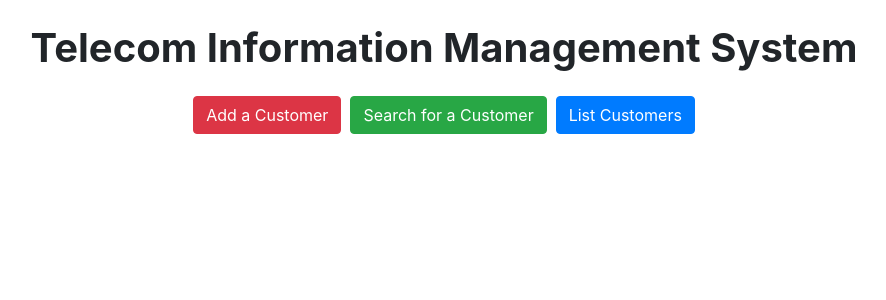
After one commit to codesterlife/telecom-information-management-project, a Django app: page / in a window 1280 px wide. The commit adds this page. Shown: the top 300 px of the page, without its empty margins (196-1082 px from the left). Run offline with Django 5.2, Linux system fonts and the light colour scheme; some libraries are stand-ins or nearby versions.

Commit message:
Made some updates.

```diff
--- a/customers/templates/customers/base.html
+++ b/customers/templates/customers/base.html
@@ -7,22 +7,6 @@
     <link href="https://stackpath.bootstrapcdn.com/bootstrap/4.5.2/css/bootstrap.min.css" rel="stylesheet">
 </head>
 <body>
-    <nav class="navbar navbar-expand-lg navbar-light bg-light">
-        <a class="navbar-brand" href="#">Telecom Information Management System</a>
-        <div class="collapse navbar-collapse" id="navbarNav">
-            <ul class="navbar-nav">
-                <li class="nav-item">
-                    <a class="nav-link" href="{% url 'add_customer' %}">Add Customer</a>
-                </li>
-                <li class="nav-item">
-                    <a class="nav-link" href="{% url 'search_customer' %}">Search Customer</a>
-                </li>
-                <li class="nav-item">
-                    <a class="nav-link" href="{% url 'customer_list' %}">Customer List</a>
-                </li>
-            </ul>
-        </div>
-    </nav>
     <div class="container mt-4">
         {% if messages %}
             <div class="row">
--- a/customers/templates/customers/customer_list.html
+++ b/customers/templates/customers/customer_list.html
@@ -3,6 +3,11 @@
 {% block title %}Customer List{% endblock %}
 
 {% block content %}
+
+{% include 'customers/navbar.html' %}
+
+<br>
+
 <h1 class="mb-4">Customer List</h1>
 <ul class="list-group">
     {% for customer in customers %}
--- /dev/null
+++ b/customers/templates/customers/index.html
@@ -0,0 +1,16 @@
+{% extends 'customers/base.html' %}
+
+{% block title %}Telecom Information Management System{% endblock %}
+
+{% block content %}
+<div style="display: flex; align-items: center; justify-content: center; flex-direction: column;">
+<h1 class="mb-4" style="font-weight: bold;">Telecom Information Management System</h1>
+    <div style="display: flex; ; flex-direction: row;">
+        <a href="{% url 'add_customer' %}" class="btn btn-danger">Add a Customer</a>&nbsp;&nbsp;
+        <a href="{% url 'search_customer' %}" class="btn btn-success">Search for a Customer</a>&nbsp;&nbsp;
+        <a href="{% url 'customer_list' %}" class="btn btn-primary">List Customers</a>
+    </div>
+</div>
+<!-- <a href="{% url 'add_customer' %}" class="btn btn-primary">Add a Customer</a> -->
+
+{% endblock %}
--- a/customers/templates/customers/search_customer.html
+++ b/customers/templates/customers/search_customer.html
@@ -4,10 +4,14 @@
 
 {% block content %}
 
+{% include 'customers/navbar.html' %}
+
+<br>
+
 <h1 class="mb-4">Search Customer | Telecom Information Management System</h1>
 <form method="get" class="form-inline mb-4">
     <input type="text" name="q" class="form-control mr-2" placeholder="Search by ID or Name">
-    <button type="submit" class="btn btn-primary">Search</button>
+    <button type="submit" class="btn btn-dark">Search</button>
 </form>
 
 {% if search_performed %}
--- a/customers/urls.py
+++ b/customers/urls.py
@@ -2,7 +2,8 @@ from django.urls import path
 from . import views
 
 urlpatterns = [
-    path('add/', views.add_customer, name="add_customer"),
-    path('search/', views.search_customer, name='search_customer'),
-    path('list/', views.customer_list, name='customer_list'),
+    path('', views.home, name='home'),
+    path('customers/add/', views.add_customer, name="add_customer"),
+    path('customers/search/', views.search_customer, name='search_customer'),
+    path('customers/list/', views.customer_list, name='customer_list'),
 ]
--- a/customers/views.py
+++ b/customers/views.py
@@ -3,6 +3,9 @@ from .forms import CustomerForm
 from .models import Customer
 from django.db.models import Q
 from django.contrib import messages
+
+def home(request):
+    return render(request, 'customers/index.html')
 
 def add_customer(request):
     if request.method == 'POST':
--- a/telecom/urls.py
+++ b/telecom/urls.py
@@ -19,5 +19,5 @@ from django.urls import path, include
 
 urlpatterns = [
     path('admin/', admin.site.urls),
-    path('customers/', include('customers.urls')),
+    path('', include('customers.urls')),
 ]
```
Also changed, not shown: customers/templates/customers/add_customer.html (+6 -1 lines), customers/templates/customers/navbar.html (added, +33 -0 lines).
